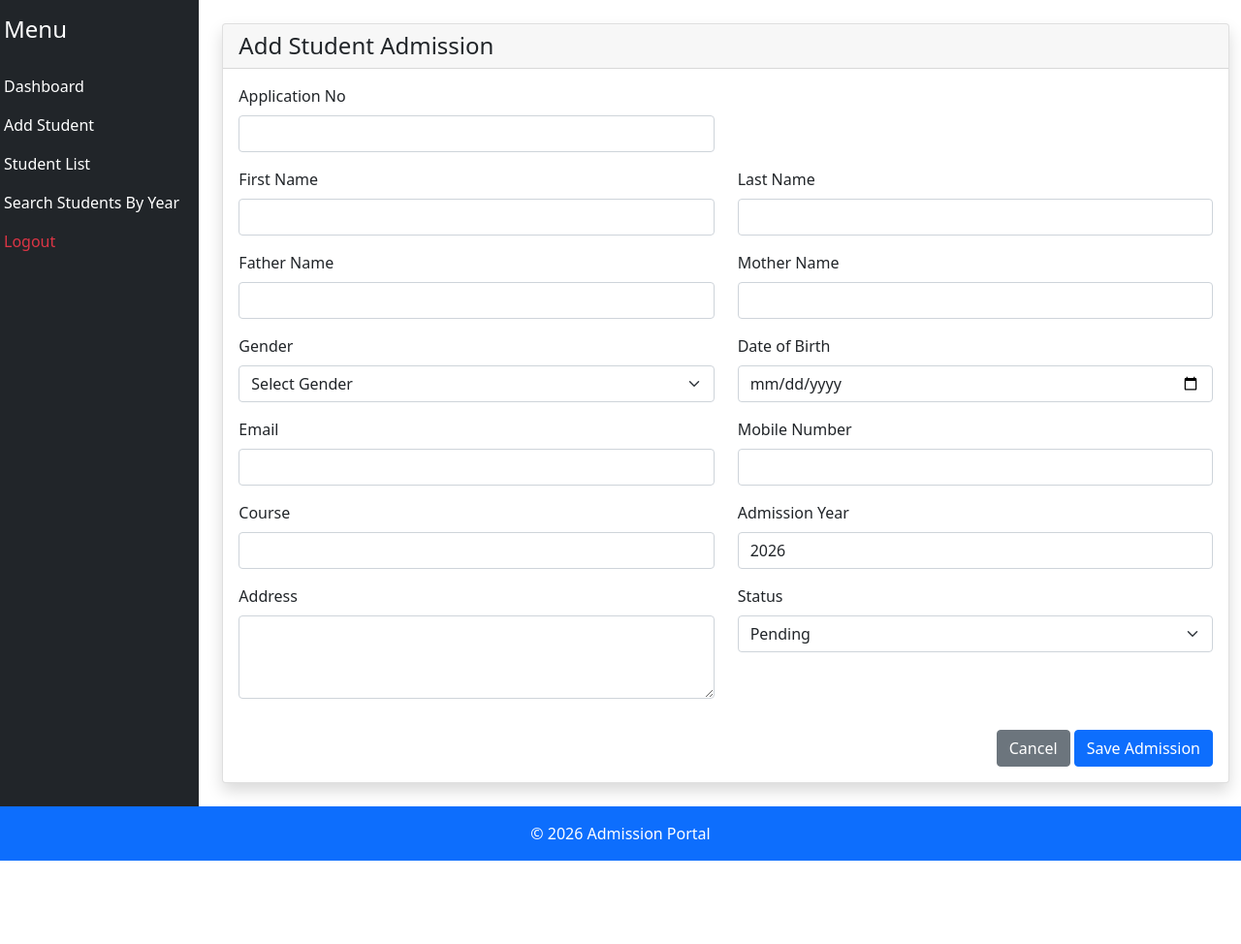
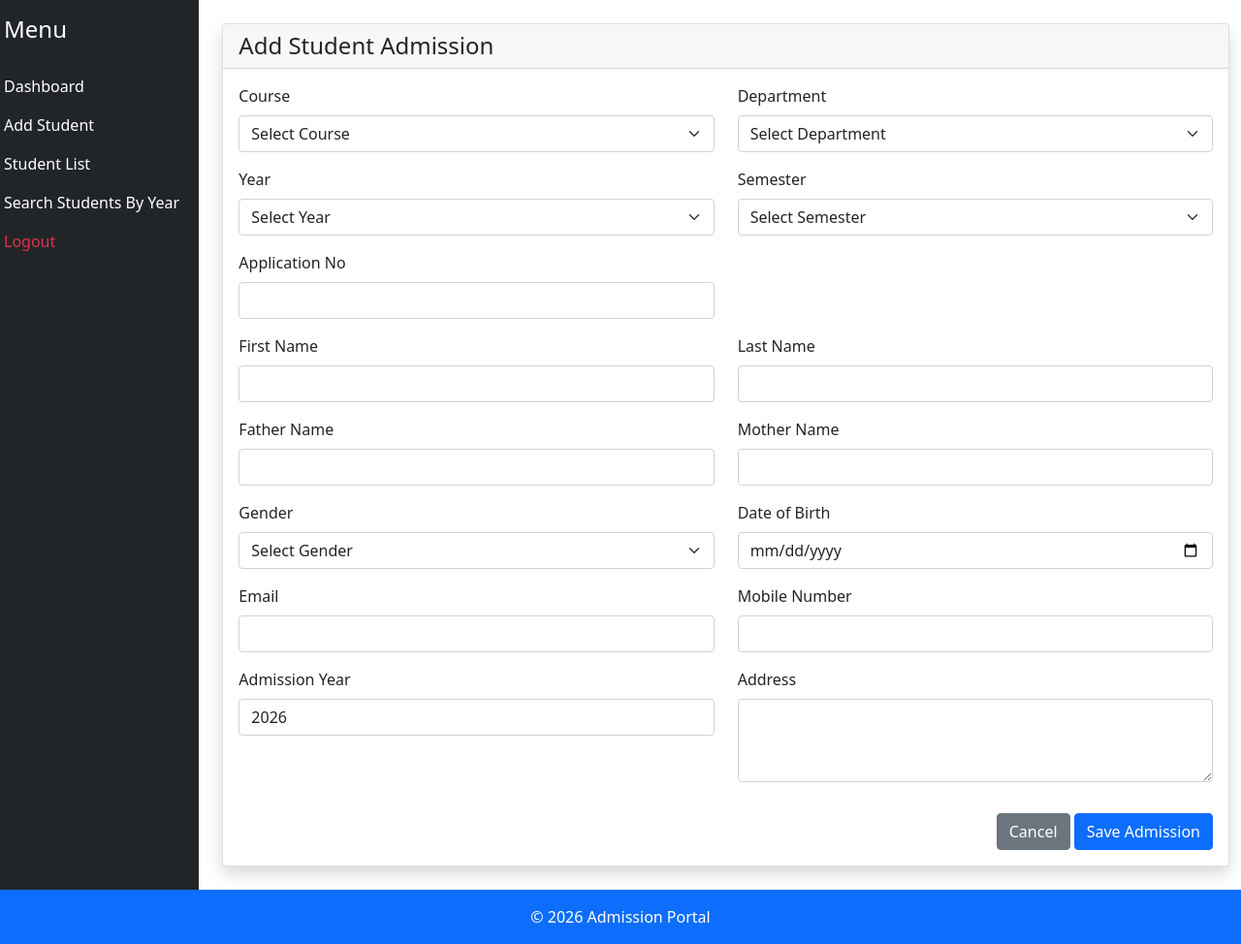
Before and after one commit to nandagaddad/Admission_Portal, a PHP site: page /add.php in a window 1280 px wide. Shown: the part 56-1030 px from the top of the page at 97% size. Before the commit the page ends 944 px from the top, so only its background shows below. Run offline with PHP 8.4, Linux system fonts and the light colour scheme; tables that the repository leaves empty or names only in its code hold one stand-in row (values such as "Sample post"); some libraries are stand-ins or nearby versions.

Commit message:
Add Student by course -> department -> year -> semester

```diff
--- a/Controllers/StudentsListController.php
+++ b/Controllers/StudentsListController.php
@@ -1,5 +1,6 @@
 <?php
 session_start();
+die();
 
 require_once "../Config/database.php";
 require_once "../Models/Student.php";
--- a/Models/student.php
+++ b/Models/student.php
@@ -24,9 +24,11 @@ class Student
                     email,
                     phone,
                     address,
-                    course,
                     admission_year,
-                    status
+                    course_id,
+                    department_id,
+                    academic_year,
+                    semester
                 )
                 VALUES
                 (
@@ -40,9 +42,11 @@ class Student
                     :email,
                     :phone,
                     :address,
-                    :course,
                     :admission_year,
-                    :status
+                    :course_id,
+                    :department_id,
+                    :academic_year,
+                    :semester
                 )";
 
         $stmt = $this->conn->prepare($sql);
@@ -58,9 +62,11 @@ class Student
             ':email' => $data['email'],
             ':phone' => $data['phone'],
             ':address' => $data['address'],
-            ':course' => $data['course'],
             ':admission_year' => $data['admission_year'],
-            ':status' => $data['status']
+            ':course_id' => $data['course_id'],
+            ':department_id' => $data['department_id'],
+            ':academic_year' =>$data['academic_year'],
+            ':semester' =>$data['semester']
         ]);
     }
     public function getAll()
@@ -68,6 +74,26 @@ class Student
         $sql = "SELECT * FROM students ORDER BY id DESC";
 
         $stmt = $this->conn->prepare($sql);
+        $stmt->execute();
+
+        return $stmt->fetchAll(PDO::FETCH_ASSOC);
+    }
+    public function getDepartments($CourseID)
+    {
+        $sql = "SELECT * FROM departments WHERE course_id = :course_id ORDER BY id ASC";
+
+        $stmt = $this->conn->prepare($sql);
+        $stmt->bindValue(':course_id', $CourseID, PDO::PARAM_INT);
+        $stmt->execute();
+
+        return $stmt->fetchAll(PDO::FETCH_ASSOC);
+    }
+    public function getYear($CourseID)
+    {
+        $sql = "SELECT duration_years FROM courses WHERE id = :course_id";
+
+        $stmt = $this->conn->prepare($sql);
+        $stmt->bindValue(':course_id', $CourseID, PDO::PARAM_INT);
         $stmt->execute();
 
         return $stmt->fetchAll(PDO::FETCH_ASSOC);
@@ -92,8 +118,6 @@ class Student
 
         return $stmt->fetch(PDO::FETCH_ASSOC);
     }
-
-    // Update student
     public function update($id, $data)
     {
         $sql = "UPDATE students SET
--- a/Views/layouts/footer.php
+++ b/Views/layouts/footer.php
@@ -14,6 +14,7 @@
 <script src="https://cdn.jsdelivr.net/npm/@popperjs/core@2.10.2/dist/umd/popper.min.js" integrity="sha384-7+zCNj/IqJ95wo16oMtfsKbZ9ccEh31eOz1HGyDuCQ6wgnyJNSYdrPa03rtR1zdB" crossorigin="anonymous"></script>
 <script src="https://cdn.jsdelivr.net/npm/bootstrap@5.1.3/dist/js/bootstrap.min.js" integrity="sha384-QJHtvGhmr9XOIpI6YVutG+2QOK9T+ZnN4kzFN1RtK3zEFEIsxhlmWl5/YESvpZ13" crossorigin="anonymous"></script>
 <script src="../../assets/js/student-search.js"></script>
+<script src="../../assets/js/get_departments.js"></script>
 </body>
 </html>
 </body>
--- a/Views/students/add.php
+++ b/Views/students/add.php
@@ -1,5 +1,15 @@
 <?php include '../layouts/header.php'; ?>
 <?php include '../layouts/navbar.php'; ?>
+<?php
+require_once '../../Config/Database.php';
+require_once '../../models/Student.php';
+$db = new Database();
+$conn = $db->connect();
+$Courses = $conn->query(
+    "SELECT * FROM courses"
+);
+
+?>
 <div class="Container-fluid">
     <div class="row">
         <div class="col-md-3 col-lg-2 p-0 d-md-block bg-dark sidebar collapse" id="sidebar">
@@ -33,6 +43,33 @@
                     <form action="../../controllers/StudentController.php?action=store" method="POST">
 
                         <div class="row">
+                            <div class="col-md-6 mb-3">
+                                <label class="form-label">Course</label>
+                                <select class="form-select" id="course" name="course" onchange="getDepartments(this.value); getYear(this.value);" required>
+                                    <option value="">Select Course</option>
+                                    <?php while ($row = $Courses->fetch(PDO::FETCH_ASSOC)) : ?>
+                                    <option value="<?php echo $row['id']; ?>"><?php echo $row['course_name']; ?></option>
+                                    <?php endwhile; ?>
+                                </select>
+                            </div>
+                            <div class="col-md-6 mb-3">
+                                <label class="form-label">Department</label>
+                                <select class="form-select" id="department" name="department" required>
+                                    <option value="">Select Department</option>
+                                </select>
+                            </div>
+                            <div class="col-md-6 mb-3">
+                                <label class="form-label">Year</label>
+                                <select class="form-select" id="year" name="year" onchange="getSemester(this.value)" required>
+                                    <option value="">Select Year</option>
+                                </select>
+                            </div>
+                            <div class="col-md-6 mb-3">
+                                <label class="form-label">Semester</label>
+                                <select class="form-select" id="semester" name="semester" required>
+                                    <option value="">Select Semester</option>
+                                </select>
+                            </div>
 
                             <div class="col-md-6 mb-3">
                                 <label class="form-label">Application No</label>
@@ -87,11 +124,6 @@
                             </div>
 
                             <div class="col-md-6 mb-3">
-                                <label class="form-label">Course</label>
-                                <input type="text" name="course" class="form-control" required>
-                            </div>
-
-                            <div class="col-md-6 mb-3">
                                 <label class="form-label">Admission Year</label>
                                 <input type="number"
                                        name="admission_year"
@@ -107,13 +139,6 @@
                                 <textarea name="address" class="form-control" rows="3" required></textarea>
                             </div>
 
-                            <div class="col-md-6 mb-3">
-                                <label class="form-label">Status</label>
-                                <select name="status" class="form-select">
-                                    <option value="Pending">Pending</option>
-                                    <option value="Approved">Approved</option>
-                                </select>
-                            </div>
 
                         </div>
                         <div class="d-flex flex-row-reverse">
```
Also changed, not shown: Controllers/StudentController.php (+35 -4 lines), Views/dashboard/index.php (+12 -0 lines).
